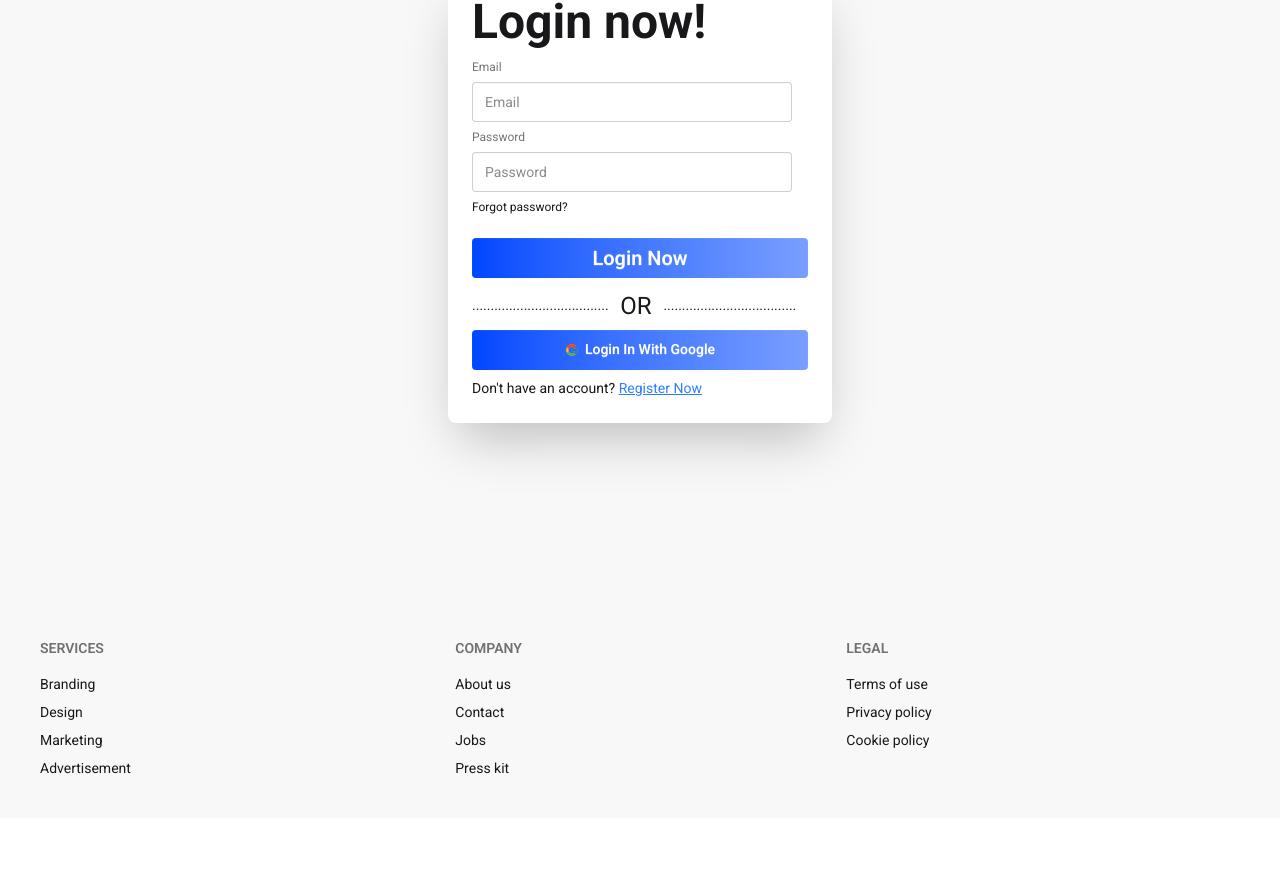
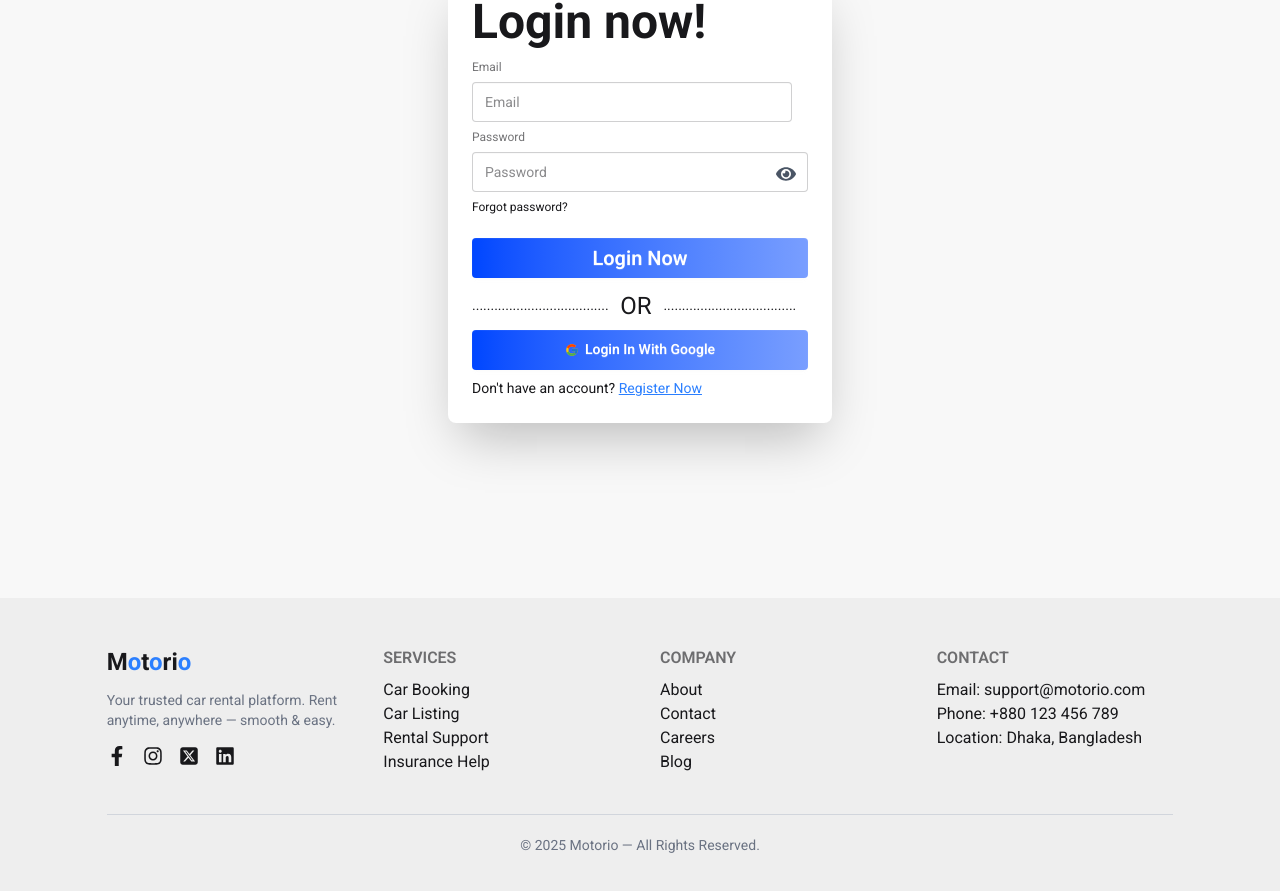
Before and after one commit to lvfahim/assignment10-react-client, a React (Vite) app: page /auth/login in a window 1280 px wide. Shown: the part 267-1158 px from the top of the page. Before the commit the page ends 1085 px from the top, so only its background shows below. Built offline with nearby package versions, Linux system fonts and the light colour scheme; no server answers.

Commit message:
forget password is okay

```diff
--- a/src/Componetn/Fiex/Footer.jsx
+++ b/src/Componetn/Fiex/Footer.jsx
@@ -1,28 +1,67 @@
 import React from 'react';
+import { FaFacebookF, FaInstagram, FaTwitter, FaLinkedin } from "react-icons/fa";
+import { FaSquareXTwitter } from 'react-icons/fa6';
+import { Link } from "react-router";
 
 const Footer = () => {
     return (
-        <footer className="footer sm:footer-horizontal bg-base-200 text-base-content p-10">
-            <nav>
-                <h6 className="footer-title">Services</h6>
-                <a className="link link-hover">Branding</a>
-                <a className="link link-hover">Design</a>
-                <a className="link link-hover">Marketing</a>
-                <a className="link link-hover">Advertisement</a>
-            </nav>
-            <nav>
-                <h6 className="footer-title">Company</h6>
-                <a className="link link-hover">About us</a>
-                <a className="link link-hover">Contact</a>
-                <a className="link link-hover">Jobs</a>
-                <a className="link link-hover">Press kit</a>
-            </nav>
-            <nav>
-                <h6 className="footer-title">Legal</h6>
-                <a className="link link-hover">Terms of use</a>
-                <a className="link link-hover">Privacy policy</a>
-                <a className="link link-hover">Cookie policy</a>
-            </nav>
+        <footer className="bg-base-300 text-base-content">
+            <div className="w-11/12 md:w-10/12 mx-auto py-12">
+
+                <div className="grid md:grid-cols-4 gap-10">
+
+                    {/* Brand */}
+                    <div>
+                        <Link to='/'> <h1 className="text-2xl font-bold">
+                            M<span className="text-blue-500">o</span>t<span className="text-blue-500">o</span>ri<span className="text-blue-500">o</span>
+                        </h1></Link>
+                        <p className="mt-3 text-sm text-gray-500">
+                            Your trusted car rental platform.
+                            Rent anytime, anywhere — smooth & easy.
+                        </p>
+
+                        {/* Social Icons */}
+                        <div className="flex gap-4 mt-4">
+                            <a className="text-xl hover:text-blue-500 cursor-pointer"><FaFacebookF /></a>
+                            <a className="text-xl hover:text-blue-500 cursor-pointer"><FaInstagram /></a>
+                            <a className="text-xl hover:text-blue-500 cursor-pointer"><FaSquareXTwitter /></a>
+                            <a className="text-xl hover:text-blue-500 cursor-pointer"><FaLinkedin /></a>
+                        </div>
+                    </div>
+
+                    {/* Services */}
+                    <div>
+                        <h6 className="footer-title">Services</h6>
+                        <Link className="link link-hover block">Car Booking</Link>
+                        <Link className="link link-hover block">Car Listing</Link>
+                        <Link className="link link-hover block">Rental Support</Link>
+                        <Link className="link link-hover block">Insurance Help</Link>
+                    </div>
+
+                    {/* Company */}
+                    <div>
+                        <h6 className="footer-title">Company</h6>
+                        <Link className="link link-hover block">About</Link>
+                        <Link className="link link-hover block">Contact</Link>
+                        <Link className="link link-hover block">Careers</Link>
+                        <Link className="link link-hover block">Blog</Link>
+                    </div>
+
+                    {/* Contact */}
+                    <div>
+                        <h6 className="footer-title">Contact</h6>
+                        <p>Email: support@motorio.com</p>
+                        <p>Phone: +880 123 456 789</p>
+                        <p>Location: Dhaka, Bangladesh</p>
+                    </div>
+
+                </div>
+
+                {/* Divider */}
+                <div className="border-t border-gray-300 mt-10 pt-5 text-center text-sm text-gray-500">
+                    © {new Date().getFullYear()} Motorio — All Rights Reserved.
+                </div>
+            </div>
         </footer>
     );
 };
--- a/src/Page/Login.jsx
+++ b/src/Page/Login.jsx
@@ -1,17 +1,30 @@
-import React, { useContext } from 'react';
+import React, { useContext, useRef, useState } from 'react';
 import { FcGoogle } from 'react-icons/fc';
 import { Link, useLocation, useNavigate } from 'react-router';
 import { AuthContext } from '../Provider/AuthProvider';
 import { ToastContainer, toast } from 'react-toastify';
+import { FaEye, FaEyeSlash } from 'react-icons/fa';
+import Swal from 'sweetalert2';
 
 const Login = () => {
-    const { Login, Google } = useContext(AuthContext)
+    const { Login, Google, ForgetPasssword } = useContext(AuthContext)
     const location = useLocation()
     const navigate = useNavigate()
+    const [showPassword, setShowPassword] = useState(false);
+    const Ref = useRef()
+    const handleEye = (e) => {
+        e.preventDefault();
+        setShowPassword(!showPassword);
+    };
     const heandleFormGoogle = () => {
         Google()
             .then(result => {
                 console.log(result)
+                Swal.fire({
+                    title: "Register SusseccFully",
+                    icon: "success",
+                    draggable: true
+                });
                 navigate(`${location.state ? location.state : '/'}`)
             })
             .catch(error => {
@@ -19,15 +32,36 @@ const Login = () => {
                 toast('Google login failed. Please try again.')
             })
     }
+    const heandlePassword = () => {
+        const email = Ref.current.value;
+        ForgetPasssword(email)
+            .then(() => {
+                toast('Pleage Chake Your Email')
+            })
+            .catch(error => {
+                console.log(error)
+            })
+    }
+
     const heandleForm = (e) => {
         e.preventDefault();
         const email = e.target.email.value;
         const password = e.target.password.value;
+        const passwordCheck = /^(?=.*[A-Z])(?=.*[a-z])(?=.*\d).{7,}$/;
+        if (!passwordCheck.test(password)) {
+            toast('Password must be at least 7 characters, include uppercase, lowercase, and a number.')
+            return;
+        }
         Login(email, password)
             .then((userCredential) => {
                 // Signed in
                 const user = userCredential.user;
                 console.log(user)
+                Swal.fire({
+                    title: "Register SusseccFully",
+                    icon: "success",
+                    draggable: true
+                });
                 navigate(`${location.state ? location.state : '/'}`)
                 // ...
             })
@@ -41,7 +75,6 @@ const Login = () => {
                     return;
                 }
             });
-
     }
     return (
         <div className="hero bg-base-200 min-h-screen">
@@ -51,10 +84,25 @@ const Login = () => {
                     <form onSubmit={heandleForm}>
                         <fieldset className="fieldset">
                             <label className="label">Email</label>
-                            <input type="email" className="input" placeholder="Email" name='email' required />
+                            <input ref={Ref} type="email" className="input" placeholder="Email" name='email' required />
                             <label className="label">Password</label>
-                            <input type="password" className="input" placeholder="Password" name='password' required />
-                            <div><a className="link link-hover">Forgot password?</a></div>
+                            <div className="relative">
+                                <input
+                                    type={showPassword ? 'text' : 'password'}
+                                    name="password"
+                                    placeholder="Password"
+                                    className="input w-full"
+                                    required
+                                />
+                                <button
+                                    onClick={handleEye}
+                                    type="button"
+                                    className="absolute right-3 top-3 text-xl text-gray-600"
+                                >
+                                    {showPassword ? <FaEyeSlash /> : <FaEye />}
+                                </button>
+                            </div>
+                            <div><a onClick={heandlePassword} className="link link-hover">Forgot password?</a></div>
                             <button className="btn text-xl btn-primary-gradient  mt-4">Login Now</button>
                         </fieldset>
                     </form>
--- a/src/Page/Register.jsx
+++ b/src/Page/Register.jsx
@@ -1,18 +1,30 @@
-import React, { useContext } from 'react';
+import React, { useContext, useState } from 'react';
 import { FcGoogle } from 'react-icons/fc';
 import { Link, useLocation, useNavigate } from 'react-router';
 import { AuthContext } from '../Provider/AuthProvider';
 import { ToastContainer, toast } from 'react-toastify';
 import Swal from 'sweetalert2';
+import { FaEye, FaEyeSlash } from 'react-icons/fa';
 
 const Register = () => {
     const { Register, UpData, setUser, Google } = useContext(AuthContext)
     const navigate = useNavigate()
     const location = useLocation()
+    const [showPassword, setShowPassword] = useState(false);
+
+    const handleEye = (e) => {
+        e.preventDefault();
+        setShowPassword(!showPassword);
+    };
     const heandleFormGoogle = () => {
         Google()
             .then(result => {
                 console.log(result)
+                Swal.fire({
+                    title: "Register SusseccFully",
+                    icon: "success",
+                    draggable: true
+                });
                 navigate(`${location.state ? location.state : '/'}`)
             })
             .catch(error => {
@@ -26,6 +38,11 @@ const Register = () => {
         const password = e.target.password.value;
         const photo = e.target.photo.value;
         const name = e.target.name.value
+        const passwordCheck = /^(?=.*[A-Z])(?=.*[a-z])(?=.*\d).{7,}$/;
+        if (!passwordCheck.test(password)) {
+            toast('Password must be at least 7 characters, include uppercase, lowercase, and a number.')
+            return;
+        }
         Register(email, password)
             .then((userCredential) => {
                 // Signed up
@@ -77,7 +94,22 @@ const Register = () => {
                             <label className="label">Photo URL</label>
                             <input type="text" className="input" placeholder="Photo URL" name='photo' required />
                             <label className="label">Password</label>
-                            <input type="password" className="input" placeholder="Password" name='password' required />
+                            <div className="relative">
+                                <input
+                                    type={showPassword ? 'text' : 'password'}
+                                    name="password"
+                                    placeholder="Password"
+                                    className="input w-full"
+                                    required
+                                />
+                                <button
+                                    onClick={handleEye}
+                                    type="button"
+                                    className="absolute right-3 top-3 text-xl text-gray-600"
+                                >
+                                    {showPassword ? <FaEyeSlash /> : <FaEye />}
+                                </button>
+                            </div>
                             <button className="btn text-xl btn-primary-gradient  mt-4">Register Now</button>
                         </fieldset>
                     </form>
--- a/src/Provider/PrivetRouter.jsx
+++ b/src/Provider/PrivetRouter.jsx
@@ -11,6 +11,7 @@ const PrivetRouter = ({children}) => {
     if(user && user.email){
         return children
     }
+
     return <Navigate state={location.pathname} to='/auth/login'></Navigate>
 
 };
```
Also changed, not shown: src/Provider/AuthProvider.jsx (+7 -2 lines).
